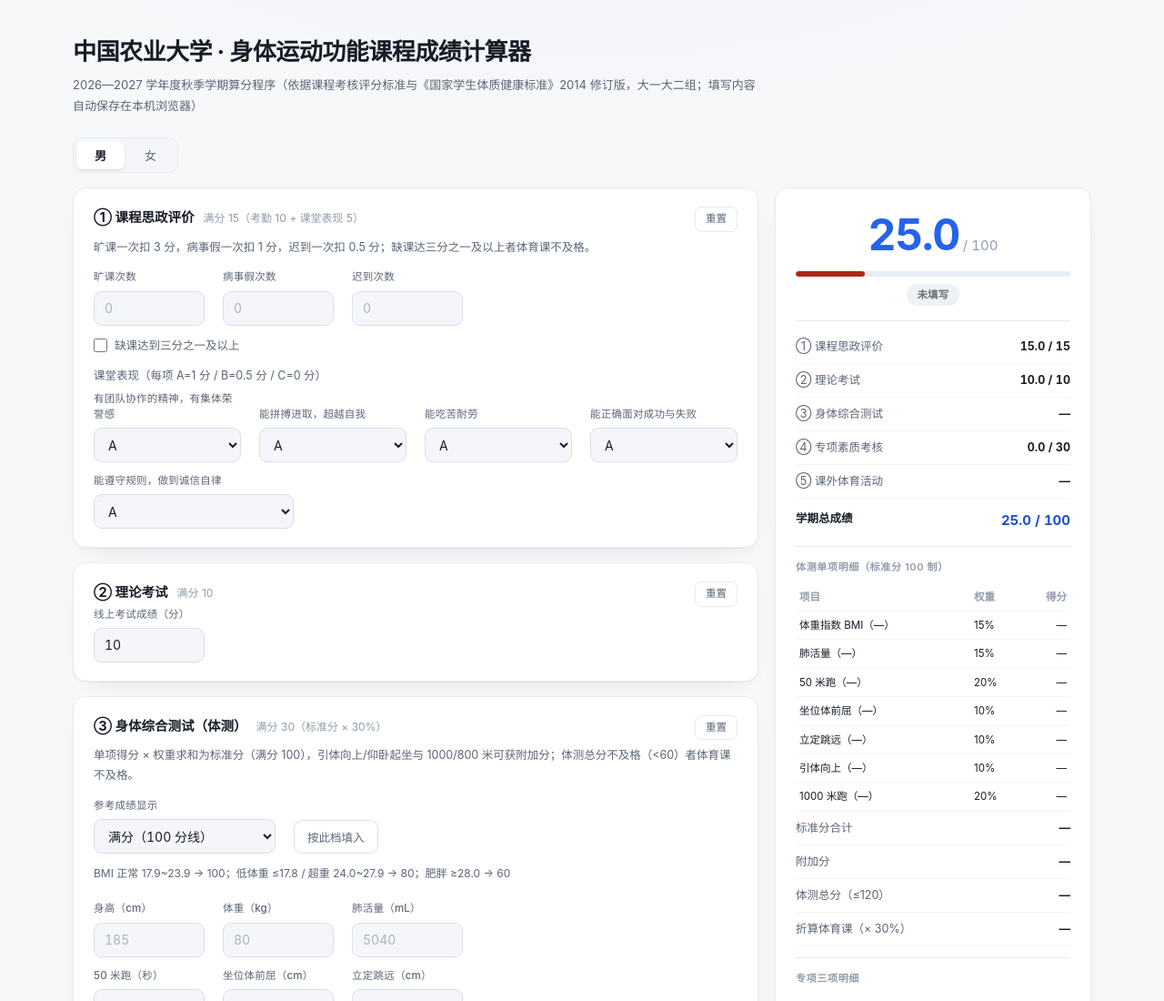
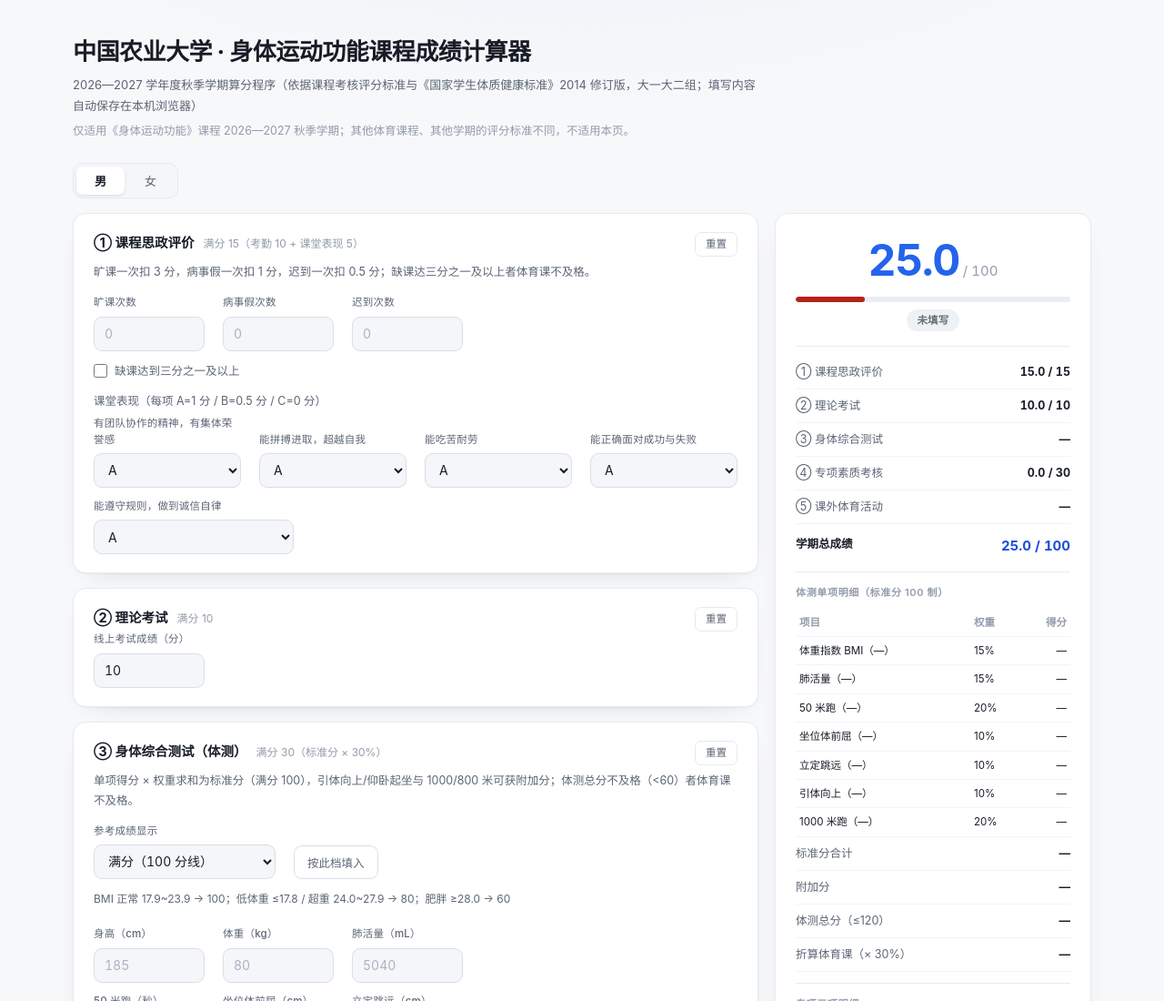
Before and after one commit to wtsswt/cau-freshman-pe-score-calculator, a plain HTML site: page index.html in a window 1280 px wide. Shown: the top 1100 px of the page at 91% size. Drawn offline with Linux system fonts and the light colour scheme.

Commit message:
标注适用范围：仅限《身体运动功能》课程 2026—2027 秋季学期

```diff
--- a/index.html
+++ b/index.html
@@ -43,6 +43,7 @@ body {
 header { display: flex; justify-content: space-between; align-items: flex-start; gap: 20px; margin-bottom: 24px; }
 header h1 { font-size: 26px; font-weight: 700; letter-spacing: -.02em; line-height: 1.3; min-width: 0; }
 header p { color: var(--ink-2); font-size: 13px; line-height: 1.75; margin-top: 8px; max-width: 760px; }
+header p.scope { color: var(--ink-3); font-size: 12.5px; margin-top: 6px; }
 
 /* 按钮：一律白底细边，主次只靠字重区分，不用色块 */
 .btn {
@@ -244,6 +245,7 @@ footer.foot .author { color: var(--ink-2); }
     <div>
       <h1>中国农业大学 · 身体运动功能课程成绩计算器</h1>
       <p>2026—2027 学年度秋季学期算分程序（依据课程考核评分标准与《国家学生体质健康标准》2014 修订版，大一大二组；填写内容自动保存在本机浏览器）</p>
+      <p class="scope">仅适用《身体运动功能》课程 2026—2027 秋季学期；其他体育课程、其他学期的评分标准不同，不适用本页。</p>
     </div>
   </header>
 
```
Also changed, not shown: 1 other file.
